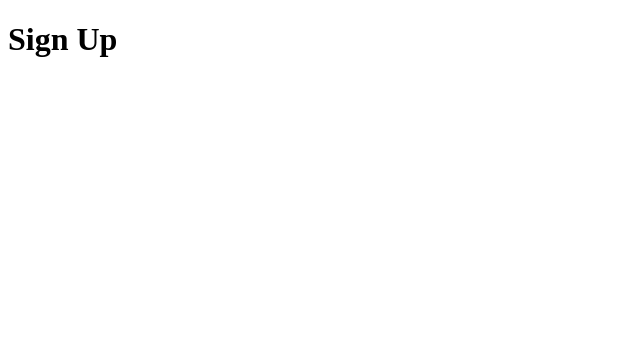
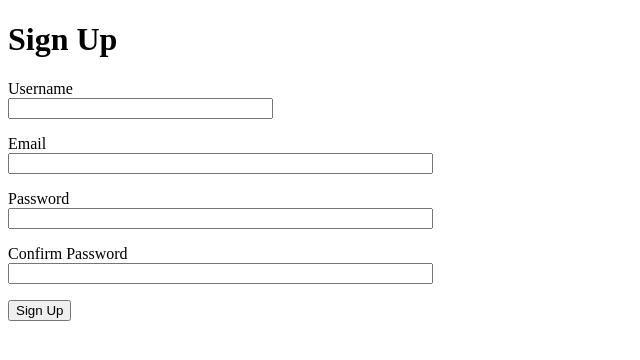
Before and after one commit to emmanuelobo/stat-watch, a Flask app: page /register in a window 1280 px wide. Shown: the top 360 px of the page, without its empty margins (0-640 px from the left). Run offline with Flask 2, Linux system fonts and the light colour scheme.

```diff
--- a/app.py
+++ b/app.py
@@ -4,7 +4,7 @@ from flask_migrate import Migrate
 
 from nba_py.player import get_player
 from nba_py import player
-from scripts.forms import LoginForm
+from scripts.forms import LoginForm, RegistrationForm
 from scripts.models import User
 from scripts.player import get_profile_pic
 from __init__ import generate_app, db
@@ -52,7 +52,8 @@ def logout():
 
 @app.route('/register')
 def register():
-	return render_template('signup.html')
+	form = RegistrationForm()
+	return render_template('signup.html', form=form)
 
 
 @app.route('/search', methods=['POST', 'GET'])
--- a/scripts/forms.py
+++ b/scripts/forms.py
@@ -1,7 +1,9 @@
 from flask_wtf import FlaskForm
 from wtforms import StringField, PasswordField, BooleanField, SubmitField
 from wtforms.fields.html5 import EmailField
-from wtforms.validators import DataRequired
+from wtforms.validators import DataRequired, EqualTo, ValidationError, Email
+
+from scripts.models import User
 
 
 class LoginForm(FlaskForm):
@@ -9,3 +11,21 @@ class LoginForm(FlaskForm):
 	password = PasswordField('Password', validators=[DataRequired()])
 	remember_me = BooleanField('Remember Me')
 	submit = SubmitField('Login')
+
+
+class RegistrationForm(FlaskForm):
+	username = StringField('Username', validators=[DataRequired()])
+	email = StringField('Email', validators=[DataRequired(), Email()])
+	password = PasswordField('Password', validators=[DataRequired()])
+	password2 = PasswordField('Confirm Password', validators=[DataRequired(), EqualTo('password')])
+	submit = SubmitField('Sign Up')
+
+	def validate_username(self, username):
+		user = User.query.filter_by(username=username.data).first()
+		if user is not None:
+			raise ValidationError('Username already taken. Please try another one.')
+
+	def validate_email(self, email):
+		user = User.query.filter_by(email=email.data).first()
+		if user is not None:
+			raise ValidationError('That email address is already taken. Please try another one.')
--- a/templates/homepage.html
+++ b/templates/homepage.html
@@ -20,12 +20,14 @@
         <input type="text" name="last name" placeholder="last name">
         <input type="submit" value="Search">
     </form>
-        <a href="{{url_for('login')}}">Login</a>
+
     </div>
 
 <div class="tc">
     {% if current_user.is_authenticated %}
     <a href="{{url_for('logout')}}">Logout</a>
+    {%else%}
+    <a href="{{url_for('login')}}">Login</a>
     {%endif%}
 </div>
 </body>
--- a/templates/signup.html
+++ b/templates/signup.html
@@ -6,5 +6,42 @@
 </head>
 <body>
     <h1>Sign Up</h1>
+    <form action="{{url_for('register')}}">
+        <p>
+            {{form.username.label}} <br>
+            {{form.username(size=30)}}<br>
+            {% for error in form.username.errors %}
+            <span style="color: red;">[{{ error }}]</span>
+            {% endfor %}
+        </p>
+
+        <p>
+            {{form.email.label}} <br>
+            {{form.email(size=50)}}<br>
+            {% for error in form.email.errors %}
+            <span style="color: red;">[{{ error }}]</span>
+            {% endfor %}
+        </p>
+
+        <p>
+            {{form.password.label}} <br>
+            {{form.password(size=50)}}<br>
+            {% for error in form.password.errors %}
+            <span style="color: red;">[{{ error }}]</span>
+            {% endfor %}
+        </p>
+
+        <p>
+            {{form.password2.label}} <br>
+            {{form.password2(size=50)}}<br>
+            {% for error in form.password2.errors %}
+            <span style="color: red;">[{{ error }}]</span>
+            {% endfor %}
+        </p>
+
+        <p>
+            {{form.submit}}
+        </p>
+    </form>
 </body>
 </html>
```
